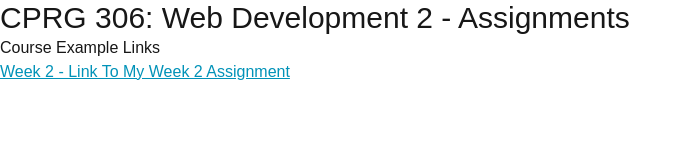
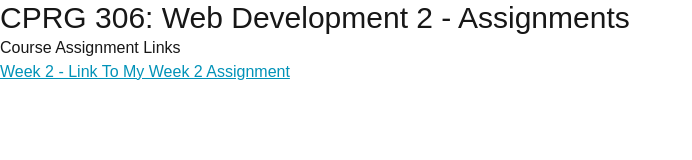
Before and after one commit to Jessie-Tang-Iu/cprg306-assignments, a Next.js app: page / in a window 1280 px wide. Shown: the top 160 px of the page, without its empty margins (0-692 px from the left). Built offline with nearby package versions, Linux system fonts and the light colour scheme.

Commit message:
Update page.js
correcting the content in home page

```diff
--- a/app/page.js
+++ b/app/page.js
@@ -8,7 +8,7 @@ export default function Home() {
         // test
       }
       <h1 className="text-3xl">CPRG 306: Web Development 2 - Assignments</h1>
-      <h2>Course Example Links</h2>
+      <h2>Course Assignment Links</h2>
       <ul>
         <li> <Link href="./week-2/" className="text-cyan-600 underline hover:text-cyan-300">Week 2 - Link To My Week 2 Assignment</Link> </li>
       </ul>
```
